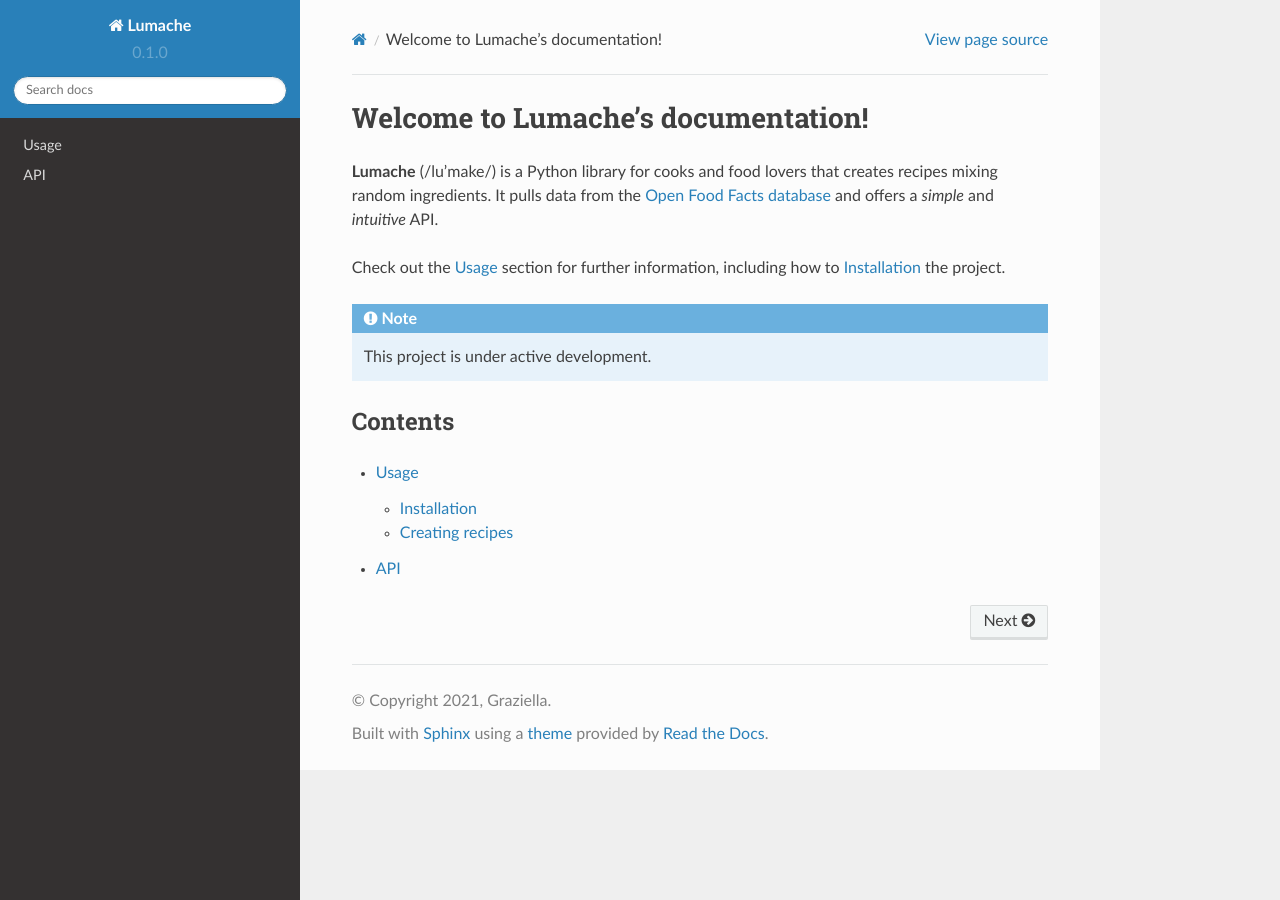
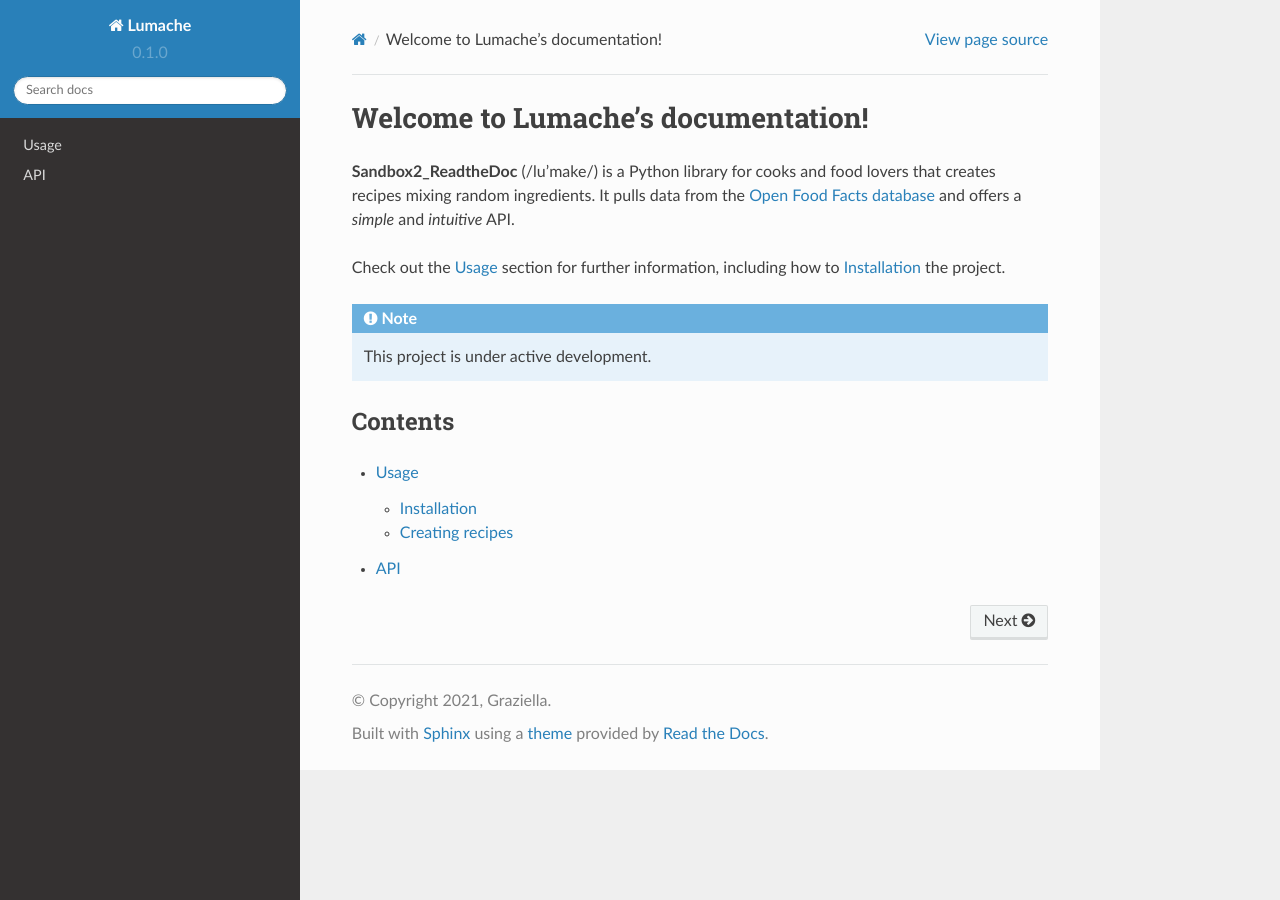
Before and after one commit to ProfRosario/sandbox2_ReadtheDoc, a Sphinx documentation site: the page built from docs/source/index.rst, in a window 1280 px wide. Built offline with Sphinx 7.4.7 and the Read the Docs theme 2.0.0, drawn with Linux system fonts in a browser that asks for light colours.

Commit message:
Update index.rst

```diff
--- a/docs/source/index.rst
+++ b/docs/source/index.rst
@@ -1,7 +1,7 @@
 Welcome to Lumache's documentation!
 ===================================
 
-**Lumache** (/lu'make/) is a Python library for cooks and food lovers
+**Sandbox2_ReadtheDoc** (/lu'make/) is a Python library for cooks and food lovers
 that creates recipes mixing random ingredients.
 It pulls data from the `Open Food Facts database <https://world.openfoodfacts.org/>`_
 and offers a *simple* and *intuitive* API.
```
